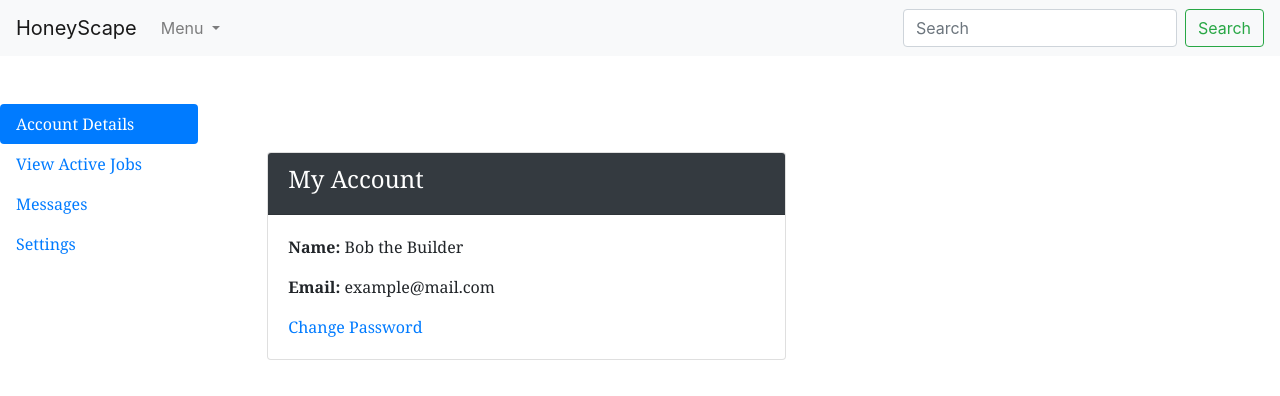
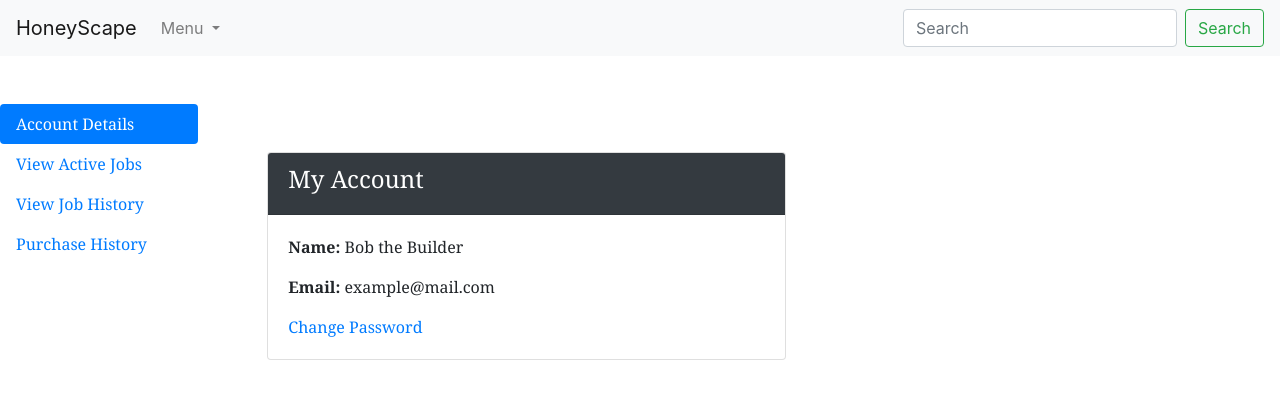
Before and after one commit to ConsTructionGang/FrontEnd, an Angular app: page /userpage in a window 1280 px wide. Shown: the top 396 px of the page. Built offline with nearby package versions, Linux system fonts and the light colour scheme; some icons are missing.

Commit message:
user page modification

```diff
--- a/src/app/jobs/user-page/user-page.component.html
+++ b/src/app/jobs/user-page/user-page.component.html
@@ -3,8 +3,8 @@
     <div class="nav flex-column col-md-2 nav-pills" id="v-pills-tab" role="tablist" aria-orientation="vertical">
         <a class="nav-link active" id="v-pills-details-tab" data-toggle="pill" href="#v-pills-details" role="tab" aria-controls="v-pills-details" aria-selected="true">Account Details</a>
         <a class="nav-link" id="v-pills-jobs-tab" data-toggle="pill" href="#v-pills-jobs" role="tab" aria-controls="v-pills-jobs" aria-selected="false">View Active Jobs</a>
-        <a class="nav-link" id="v-pills-messages-tab" data-toggle="pill" href="#v-pills-messages" role="tab" aria-controls="v-pills-messages" aria-selected="false">Messages</a>
-        <a class="nav-link" id="v-pills-settings-tab" data-toggle="pill" href="#v-pills-settings" role="tab" aria-controls="v-pills-settings" aria-selected="false">Settings</a>
+        <a class="nav-link" id="v-pills-pastJobs-tab" data-toggle="pill" href="#v-pills-pastJobs" role="tab" aria-controls="v-pills-pastJobs" aria-selected="false">View Job History</a>
+        <a class="nav-link" id="v-pills-purchases-tab" data-toggle="pill" href="#v-pills-purchases" role="tab" aria-controls="v-pills-purchases" aria-selected="false">Purchase History</a>
       </div>
       <div class="tab-content col-md-8" id="v-pills-tabContent">
         <div class="tab-pane fade show active col-md-8" id="v-pills-details" role="tabpanel" aria-labelledby="v-pills-details-tab">
@@ -22,8 +22,12 @@
         <div class="tab-pane fade col-md-12" id="v-pills-jobs" role="tabpanel" aria-labelledby="v-pills-jobs-tab">
             <app-view-jobs [account]="user"></app-view-jobs>
         </div>
-        <div class="tab-pane fade" id="v-pills-messages" role="tabpanel" aria-labelledby="v-pills-messages-tab">...</div>
-        <div class="tab-pane fade" id="v-pills-settings" role="tabpanel" aria-labelledby="v-pills-settings-tab">...</div>
+        <div class="tab-pane fade" id="v-pills-pastJobs" role="tabpanel" aria-labelledby="v-pills-pastJobs-tab">
+          <p>Somto enter the stuff here</p>
+        </div>
+        <div class="tab-pane fade" id="v-pills-purchases" role="tabpanel" aria-labelledby="v-pills-purchases-tab">
+          <p> Purchase History here</p>
+        </div>
       </div>
       </div>
   <!--<div id="viewJobs">
```
